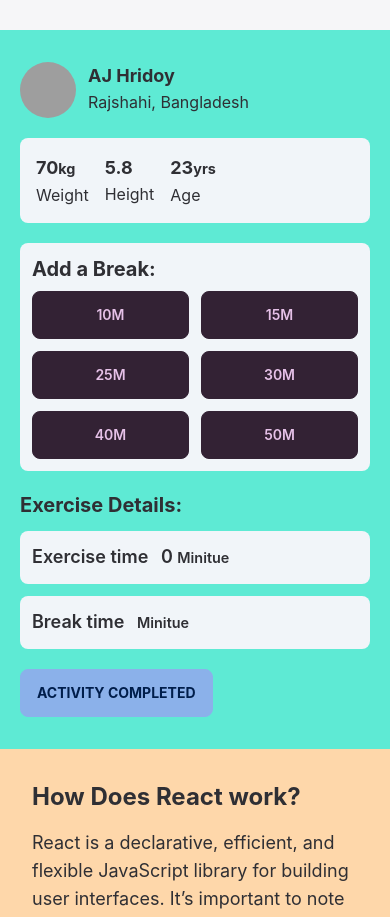
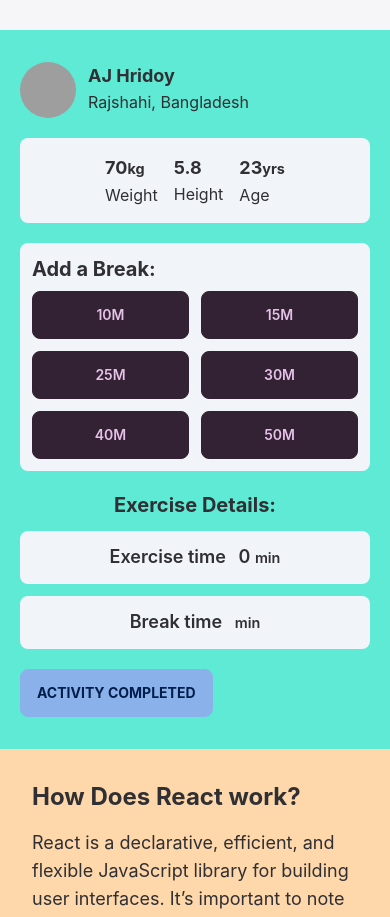
Before and after one commit to ajhridoy/daily-activity-react-assignment, a React (Create React App) app: page / in a window 390 px wide. Shown: the part 5360-6277 px from the top of the page. Built offline with nearby package versions, Linux system fonts and the light colour scheme; grey boxes are pictures that could not be loaded.

Commit message:
some issue fixed

```diff
--- a/src/Components/ActivitisCart/ActivitisCart.js
+++ b/src/Components/ActivitisCart/ActivitisCart.js
@@ -32,7 +32,7 @@ const ActivitisCart = ({cart}) => {
                     <p>Rajshahi, Bangladesh</p>
                 </div>
             </div>
-            <div className='flex flex-row mt-5 bg-slate-100 p-4 rounded-lg '>
+            <div className='flex flex-row mt-5 bg-slate-100 p-4 rounded-lg justify-center'>
                 <div>
                     <h3 className='text-lg font-bold'>70<small>kg</small></h3>
                     <p>Weight</p>
@@ -58,12 +58,12 @@ const ActivitisCart = ({cart}) => {
                 </div>
             </div>
             <div className='my-5'>
-                <h3 className='text-xl font-bold'>Exercise Details:</h3>
-                <p className='bg-slate-100 text-lg font-semibold p-3 my-3 rounded-lg'>Exercise time <span className='ml-2'>{time}</span> <small>Minitue</small></p>
-                 <p className='bg-slate-100 text-lg font-semibold p-3 my-3 rounded-lg'>Break time <span id='break-time' className='ml-2'>{brTime}</span> <small>Minitue</small></p>
+                <h3 className='text-xl font-bold text-center lg:text-left'>Exercise Details:</h3>
+                <p className='bg-slate-100 text-lg font-semibold p-3 my-3 rounded-lg text-center'>Exercise time <span className='ml-2'>{time}</span> <small>min</small></p>
+                 <p className='bg-slate-100 text-lg font-semibold p-3 my-3 rounded-lg text-center'>Break time <span className='ml-2'>{brTime}</span> <small>min</small></p>
             </div>
             <div>
-              <button onClick={activeBtn} className='btn btn-info m-auto font-bold'>Activity Completed</button>
+              <button onClick={activeBtn} className='btn btn-info font-bold justify-center'>Activity Completed</button>
               <ToastContainer />
             </div>
             </div>
```
